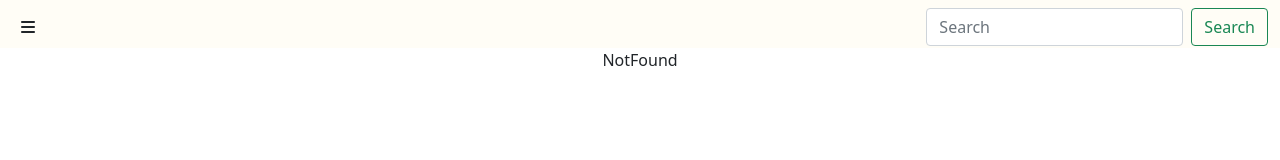
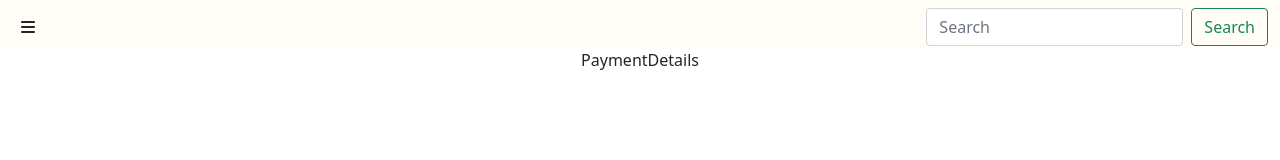
Before and after one commit to elmitricster/Do-nation, a React (Create React App) app in the folder frontend/: page /payment/details in a window 1280 px wide. Shown: the top 160 px of the page. Built offline with nearby package versions, Linux system fonts and the light colour scheme.

Commit message:
f/feat: create payment page

```diff
--- a/frontend/src/App.js
+++ b/frontend/src/App.js
@@ -7,6 +7,8 @@ import { NotFound } from './common/notfound/NotFound';
 import { Navigation } from './common/navigation/Navigation';
 import { ProfileEditContainer } from 'containers/profile/ProfileEditContainer';
 import { ProfileConatiner } from 'containers/profile/ProfileContainer';
+import { PaymentContainer } from 'containers/payment/PaymentContainer';
+import { PaymentDetailsContainer } from 'containers/payment/PaymentDetailsContainer'
 
 function App() {
   return (
@@ -21,6 +23,9 @@ function App() {
         <Route path="withdraw" element={<WithdrawConatiner />}></Route>
         <Route path="withdraw/details" element={<WithdrawDetailsContainers />} />
 
+        <Route path="payment" element={<PaymentContainer />}></Route>
+        <Route path="payment/details" element={<PaymentDetailsContainer />} />
+
         <Route path="*" element={<NotFound />} />
       </Routes>
     </div>
--- /dev/null
+++ b/frontend/src/components/payment/PaymentDetails.js
@@ -0,0 +1,7 @@
+export function PaymentDetails() {
+  return(
+    <div>
+      PaymentDetails
+    </div>
+  )
+}
--- a/frontend/src/containers/payment/PaymentContainer.js
+++ b/frontend/src/containers/payment/PaymentContainer.js
@@ -1,7 +1,11 @@
+import { Payment } from "components/payment/Payment";
+// import { useState } from "react";
+
 export function PaymentContainer() {
+
   return(
-    <div>
-      PaymentContainer
+    <div className="container">
+      <Payment />
     </div>
   )
 }
--- /dev/null
+++ b/frontend/src/containers/payment/PaymentDetailsContainer.js
@@ -0,0 +1,9 @@
+import { PaymentDetails } from 'components/payment/PaymentDetails';
+
+export function PaymentDetailsContainer() {
+  return(
+    <div className='container'>
+      <PaymentDetails />
+    </div>
+  )
+}
```
